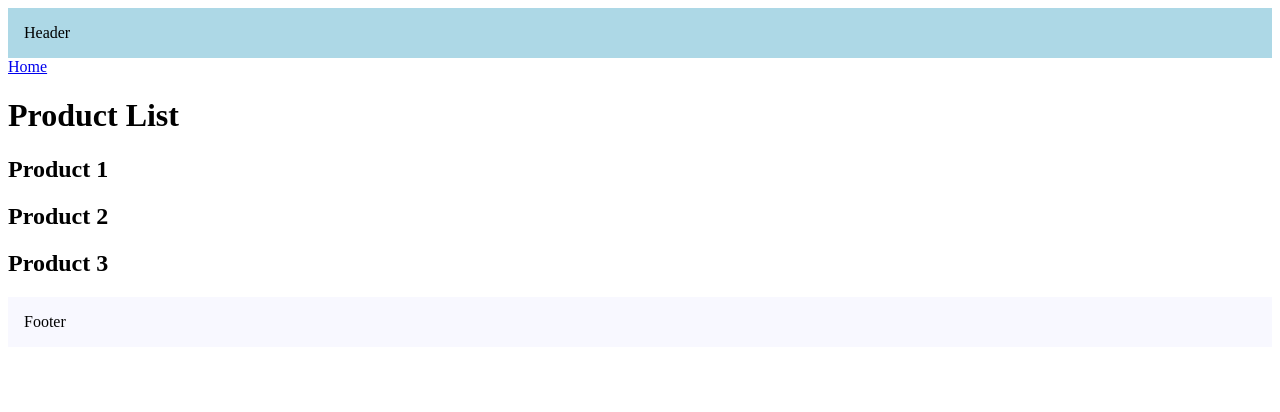
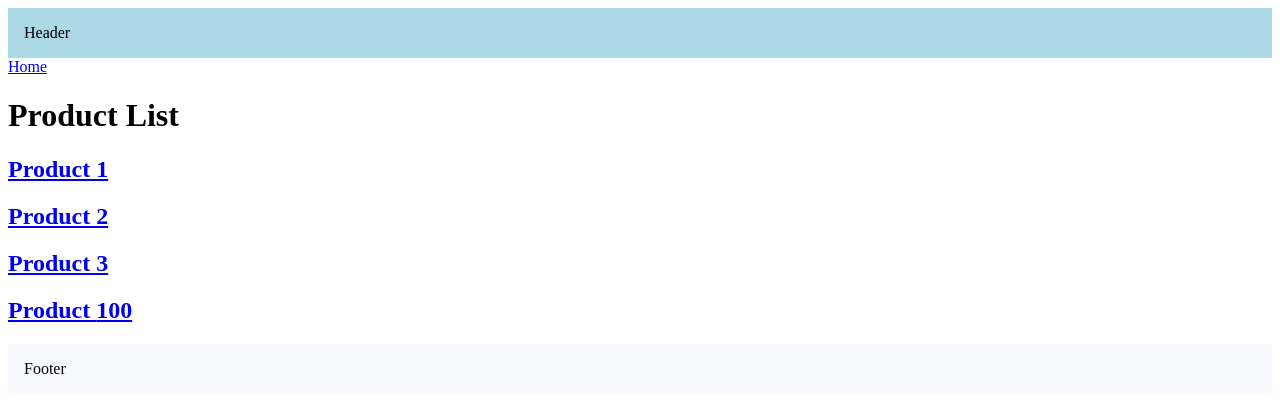
Before and after one commit to korbosit/next-js_routing, a Next.js app: page /products in a window 1280 px wide. Shown: the top 412 px of the page. Built offline with nearby package versions, Linux system fonts and the light colour scheme.

Commit message:
19_Link_Component_Navigation_Exampe_2

```diff
--- a/src/app/products/page.tsx
+++ b/src/app/products/page.tsx
@@ -1,13 +1,25 @@
 import Link from "next/link";
 
 export default function ProductList() {
+    const productId = 100;
     return (
         <>
             <Link href="/">Home</Link>
             <h1>Product List</h1>
-            <h2>Product 1</h2>
-            <h2>Product 2</h2>
-            <h2>Product 3</h2>
+            <h2>
+                <Link href="products/1">Product 1</Link>
+            </h2>
+            <h2>
+                <Link href="products/2">Product 2</Link>
+            </h2>
+            <h2>
+                <Link href="products/3" replace>
+                    Product 3
+                </Link>
+            </h2>
+            <h2>
+                <Link href={`products/${productId}`}>Product {productId}</Link>
+            </h2>
         </>
     );
 }
```
